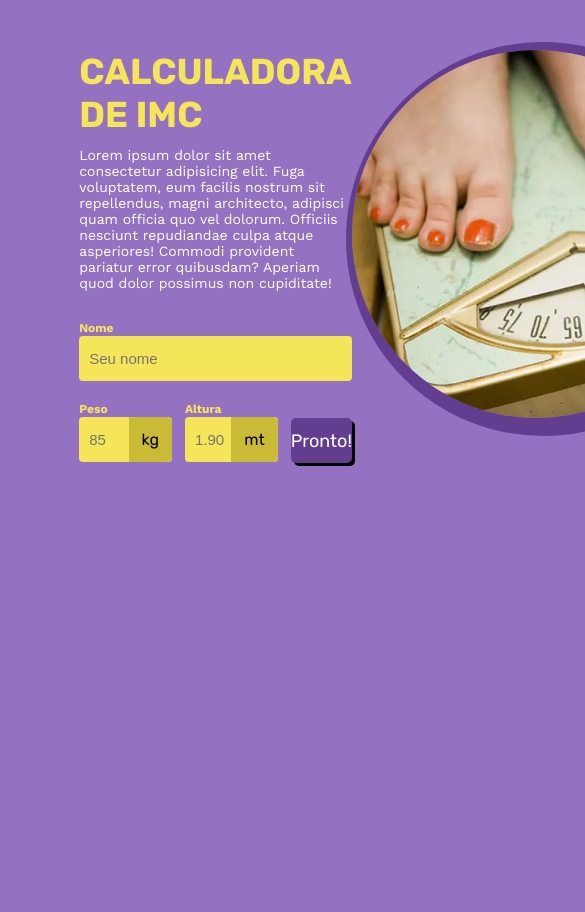
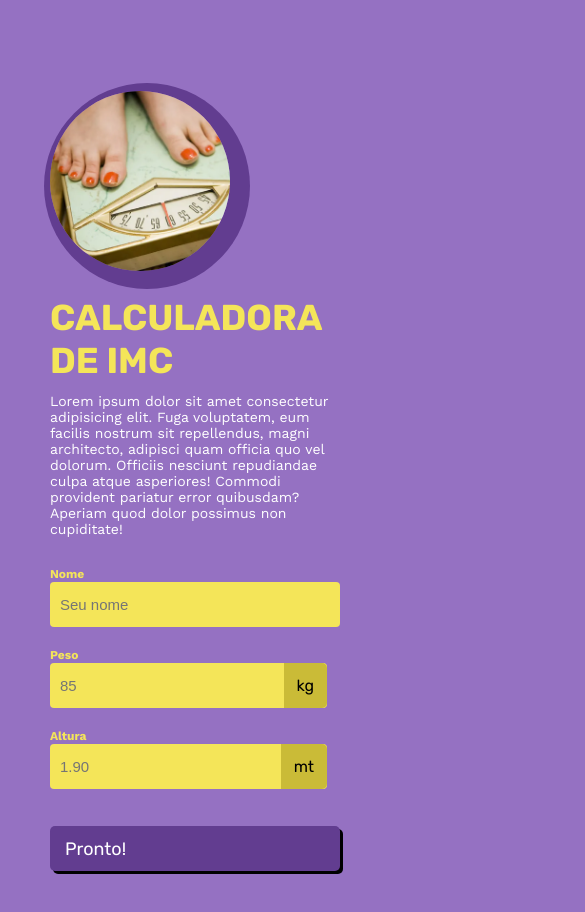
Before and after one commit to Matheus-Msantos/imc-app, a plain HTML site: page index.html in a window 390 px wide. Shown: the top 912 px of the page, 585 px wide, since content can reach past the window. Drawn offline with nearby package versions, Linux system fonts and the light colour scheme.

Commit message:
versão mobile

```diff
--- a/css/style.css
+++ b/css/style.css
@@ -38,7 +38,6 @@ body {
 }
 
 .section-main {
-
   flex-basis: 50%;
 }
 
@@ -50,7 +49,7 @@ body {
 }
 
 .title-main span {
-    display: block;
+  display: block;
 }
 
 .about-imc {
@@ -84,7 +83,7 @@ form input {
 }
 
 .input-flex {
-    display: flex;
+  display: flex;
 }
 
 .input-gruop {
@@ -198,3 +197,45 @@ form input {
   display: block;
   margin-top: 17px;
 }
+
+
+@media only screen and (max-width: 1227px) {
+  .container {
+    width: 100%;
+  }
+
+  .screen-full {
+    flex-direction: column-reverse;
+  }
+
+  .img-flex {
+    margin-bottom: 25px;
+    justify-content: start;
+    align-items: flex-end;
+  }
+
+  .img {
+    background-size: cover;
+    background-position: center;
+    width: 180px;
+    height: 180px;
+  }
+
+  .title-main span {
+    display: inline;
+  }
+
+  .input-flex {
+    display: block;
+  }
+
+  .btn {
+    text-align: left;
+    padding-left: 15px;
+    width: 100%;
+  }
+
+  .msg-erro {
+    width: 50%;
+  }
+}
```
